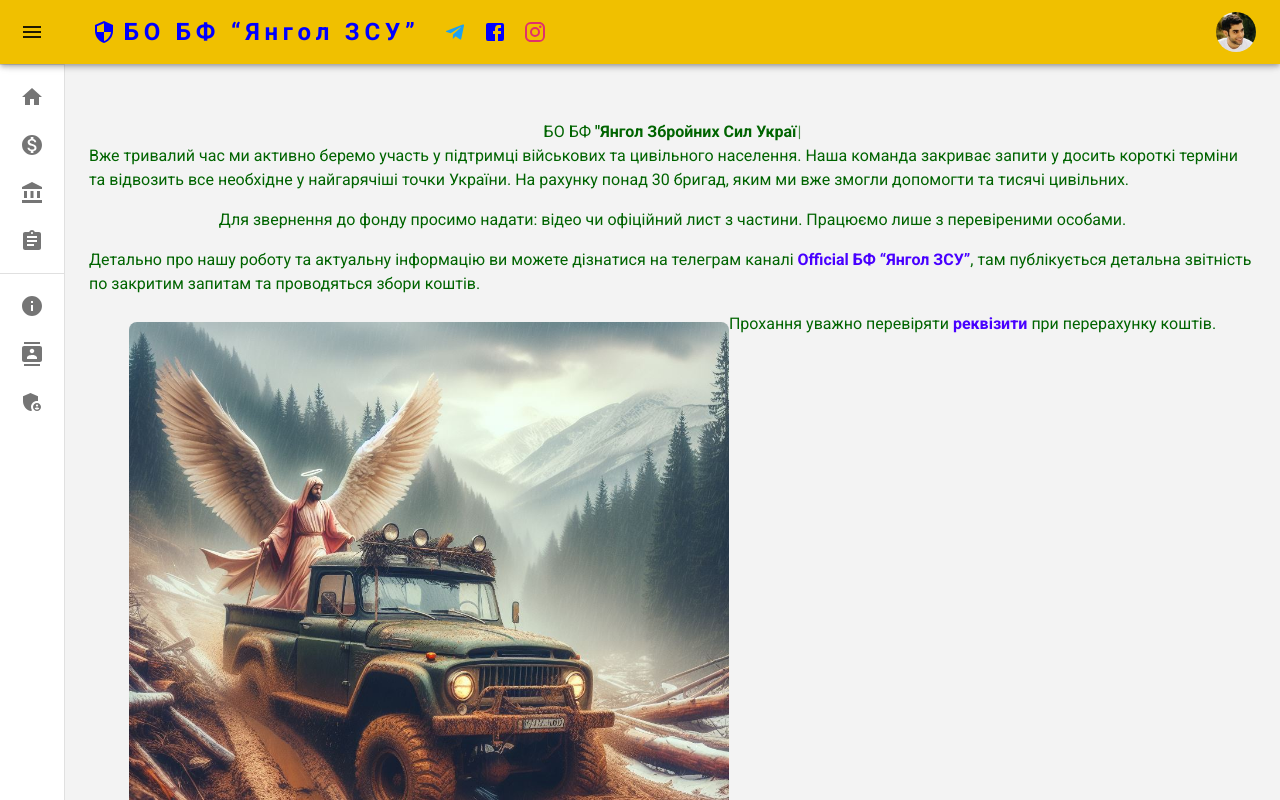
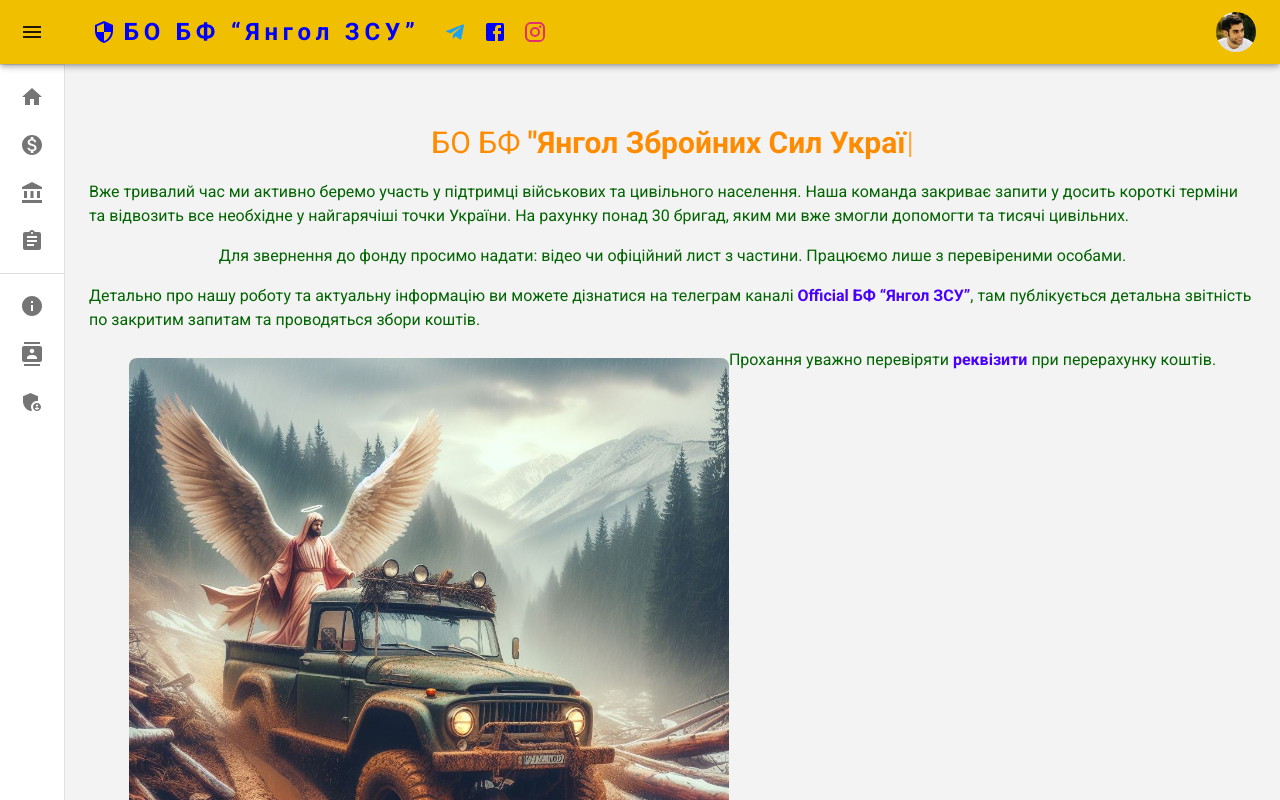
Before and after one commit to SKindij/Angel-ZSU, a Next.js app: page / in a window 1280 px wide. Shown: the top 800 px of the page. Built offline with nearby package versions, Linux system fonts and the light colour scheme.

Commit message:
style: standardize CSS styles for cohesive design

```diff
--- a/src/app/page.module.css
+++ b/src/app/page.module.css
@@ -7,3 +7,9 @@
   color: #4800ff;
   font-weight: bold;
 }
+
+.type {
+  font-size: 30px;
+  color: darkorange;
+  padding-bottom: 15px;
+}
--- a/src/app/page.tsx
+++ b/src/app/page.tsx
@@ -18,7 +18,9 @@ export default function Home() {
         alignItems="center" direction="column"
         pt={4}
       >
-        <Grid container item justifyContent="center" alignItems="center">
+        <Grid container item justifyContent="center" alignItems="center"
+          className={styles.type}
+        >
           <MainTypowriter />
         </Grid>
         <Grid container item mb={5} justifyContent="center" alignItems="flex-start">
--- a/src/views/Home/MainTypowriter.tsx
+++ b/src/views/Home/MainTypowriter.tsx
@@ -2,7 +2,6 @@
 'use client';
 import Typewriter from 'typewriter-effect';
 import { motion } from 'framer-motion';
-
 
 const typeVariants = {
   initial: { x: '-100vw' },
```
